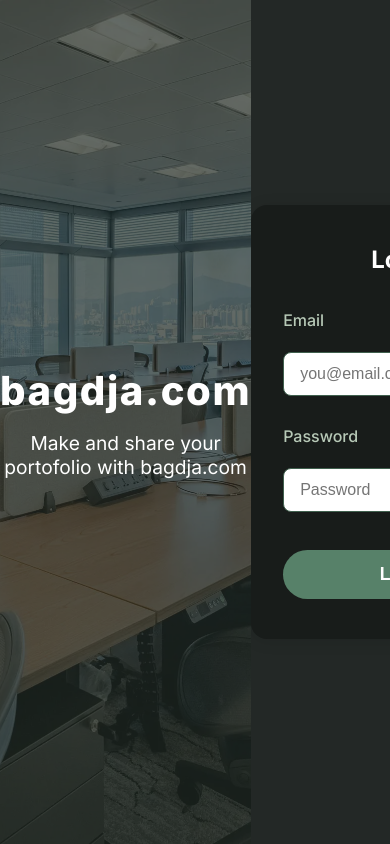
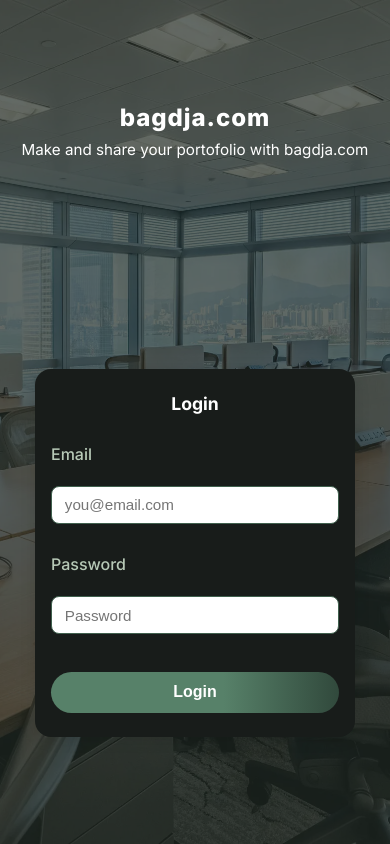
Before and after one commit to nandang55/portofolio, a Next.js app: page /login in a window 390 px wide. Built offline with nearby package versions, Linux system fonts and the light colour scheme.

Commit message:
add login apge

```diff
--- /dev/null
+++ b/app/UserContext.tsx
@@ -0,0 +1,43 @@
+"use client";
+import { createContext, useContext, useState, ReactNode, useEffect } from "react";
+
+interface User {
+  email: string;
+}
+
+interface UserContextType {
+  user: User | null;
+  setUser: (user: User | null) => void;
+}
+
+const UserContext = createContext<UserContextType | undefined>(undefined);
+
+export function UserProvider({ children }: { children: ReactNode }) {
+  const [user, setUser] = useState<User | null>(null);
+
+  useEffect(() => {
+    // Cek localStorage untuk user yang sudah login
+    const saved = localStorage.getItem("user");
+    if (saved) setUser(JSON.parse(saved));
+  }, []);
+
+  useEffect(() => {
+    if (user) {
+      localStorage.setItem("user", JSON.stringify(user));
+    } else {
+      localStorage.removeItem("user");
+    }
+  }, [user]);
+
+  return (
+    <UserContext.Provider value={{ user, setUser }}>
+      {children}
+    </UserContext.Provider>
+  );
+}
+
+export function useUser() {
+  const ctx = useContext(UserContext);
+  if (!ctx) throw new Error("useUser must be used within a UserProvider");
+  return ctx;
+}
--- a/app/layout.tsx
+++ b/app/layout.tsx
@@ -2,6 +2,7 @@
 import { Inter } from "next/font/google";
 import "./globals.css";
 import { LocalizationProvider } from "../hooks/useLocalization";
+import { UserProvider } from './UserContext';
 
 const inter = Inter({ subsets: ["latin"] });
 
@@ -18,9 +19,11 @@
   return (
     <html lang="id">
       <body className={inter.className}>
-        <LocalizationProvider>
-          {children}
-        </LocalizationProvider>
+        <UserProvider>
+          <LocalizationProvider>
+            {children}
+          </LocalizationProvider>
+        </UserProvider>
       </body>
     </html>
   );
--- a/app/login/page.tsx
+++ b/app/login/page.tsx
@@ -6,84 +6,128 @@
   const [password, setPassword] = useState("");
   const [error, setError] = useState("");
 
+  // Deteksi mobile
+  const isMobile = typeof window !== "undefined" && window.innerWidth <= 768;
+
   const handleSubmit = (e: React.FormEvent) => {
     e.preventDefault();
-    // Dummy login logic
     if (!email || !password) {
       setError("Email dan password wajib diisi.");
       return;
     }
     setError("");
-    // TODO: Integrasi login
     alert("Login berhasil (dummy)");
   };
 
   return (
-    <div style={{
+    <div
+      style={{
         minHeight: "100vh",
         width: "100vw",
         display: "flex",
-      flexDirection: "row",
-    }}>
-      {/* Kiri: Background + Branding */}
-      <div style={{
+        flexDirection: isMobile ? "column" : "row",
+        position: 'relative',
+        background: 'url(/office.webp) center center/cover no-repeat',
+      }}
+    >
+      {/* Overlay gelap seluruh halaman */}
+      <div
+        style={{
+          position: 'fixed',
+          top: 0,
+          left: 0,
+          width: '100vw',
+          height: '100vh',
+          background: 'rgba(34, 44, 38, 0.7)',
+          zIndex: 0,
+          pointerEvents: 'none',
+        }}
+      />
+      {/* Kiri: Branding */}
+      <div
+        style={{
           flex: 1,
-        background: 'url(/office.webp) center center/cover no-repeat',
           display: 'flex',
           flexDirection: 'column',
           alignItems: 'center',
           justifyContent: 'center',
           color: '#fff',
           position: 'relative',
-      }}>
-        <div style={{
-          position: 'absolute',
-          top: 0,
-          left: 0,
-          width: '100%',
-          height: '100%',
-          background: 'rgba(34, 44, 38, 0.7)',
+          minHeight: isMobile ? 180 : undefined,
+          height: isMobile ? 220 : 'auto',
           zIndex: 1,
-        }} />
-        <div style={{
+        }}
+      >
+        <div
+          style={{
             position: 'relative',
             zIndex: 2,
             textAlign: 'center',
-        }}>
-          <h1 style={{ fontSize: '2.5rem', fontWeight: 800, marginBottom: '1rem', letterSpacing: '0.04em' }}>bagdja.com</h1>
-          <p style={{ fontSize: '1.2rem', fontWeight: 400 }}>Make and share your portofolio with bagdja.com</p>
+            padding: isMobile ? '1.2rem 0.5rem' : 0,
+          }}
+        >
+          <h1
+            style={{
+              fontSize: isMobile ? '1.5rem' : '2.5rem',
+              fontWeight: 800,
+              marginBottom: isMobile ? '0.5rem' : '1rem',
+              letterSpacing: '0.04em',
+            }}
+          >
+            bagdja.com
+          </h1>
+          <p style={{ fontSize: isMobile ? '0.95rem' : '1.2rem', fontWeight: 400 }}>
+            Make and share your portofolio with bagdja.com
+          </p>
         </div>
       </div>
       {/* Kanan: Form Login */}
-      <div style={{
+      <div
+        style={{
           flex: 1,
           display: 'flex',
           alignItems: 'center',
           justifyContent: 'center',
-        background: '#232826',
-      }}>
-        <form onSubmit={handleSubmit} style={{
+          minHeight: isMobile ? 320 : 'auto',
+          padding: isMobile ? '1.5rem 0.5rem' : 0,
+          zIndex: 1,
+        }}
+      >
+        <form
+          onSubmit={handleSubmit}
+          style={{
             width: '100%',
-          maxWidth: 340,
+            maxWidth: isMobile ? 320 : 340,
             background: '#181c1a',
             borderRadius: 16,
-          padding: '2.5rem 2rem',
+            padding: isMobile ? '1.5rem 1rem' : '2.5rem 2rem',
             boxShadow: '0 2px 16px 0 rgba(0,0,0,0.10)',
             display: 'flex',
             flexDirection: 'column',
             gap: 18,
-        }}>
-          <h2 style={{ color: '#fff', fontWeight: 700, fontSize: '1.5rem', marginBottom: 18, textAlign: 'center' }}>Login</h2>
+          }}
+        >
+          <h2
+            style={{
+              color: '#fff',
+              fontWeight: 700,
+              fontSize: isMobile ? '1.1rem' : '1.5rem',
+              marginBottom: isMobile ? 12 : 18,
+              textAlign: 'center',
+            }}
+          >
+            Login
+          </h2>
           <label style={{ color: '#b7c9b7', fontWeight: 500, marginBottom: 4 }}>Email</label>
           <input
             type="email"
             value={email}
             onChange={e => setEmail(e.target.value)}
             style={{
-              padding: '0.75rem 1rem',
+              padding: isMobile ? '0.6rem 0.8rem' : '0.75rem 1rem',
               borderRadius: 8,
               border: '1px solid #40604e',
-              fontSize: '1rem',
+              fontSize: isMobile ? '0.95rem' : '1rem',
               marginBottom: 12,
               outline: 'none',
             }}
@@ -96,10 +140,10 @@
             value={password}
             onChange={e => setPassword(e.target.value)}
             style={{
-              padding: '0.75rem 1rem',
+              padding: isMobile ? '0.6rem 0.8rem' : '0.75rem 1rem',
               borderRadius: 8,
               border: '1px solid #40604e',
-              fontSize: '1rem',
+              fontSize: isMobile ? '0.95rem' : '1rem',
               marginBottom: 12,
               outline: 'none',
             }}
@@ -107,18 +151,23 @@
             required
           />
           {error && <div style={{ color: '#ff6b6b', marginBottom: 8, fontSize: '0.95rem' }}>{error}</div>}
-          <button type="submit" style={{
+          <button
+            type="submit"
+            style={{
               background: 'linear-gradient(90deg, #578169 60%, #31493C 100%)',
               color: '#fff',
               fontWeight: 700,
-            fontSize: '1.1rem',
+              fontSize: isMobile ? '1rem' : '1.1rem',
               borderRadius: 32,
-            padding: '0.85rem 2.2rem',
+              padding: isMobile ? '0.7rem 1.5rem' : '0.85rem 2.2rem',
               border: 'none',
               cursor: 'pointer',
               marginTop: 8,
               transition: 'background 0.2s',
-          }}>Login</button>
+            }}
+          >
+            Login
+          </button>
         </form>
       </div>
     </div>
```
Also changed, not shown: app/page.tsx (+15 -1 lines). Lines whose indentation alone changed are shown as unchanged.
